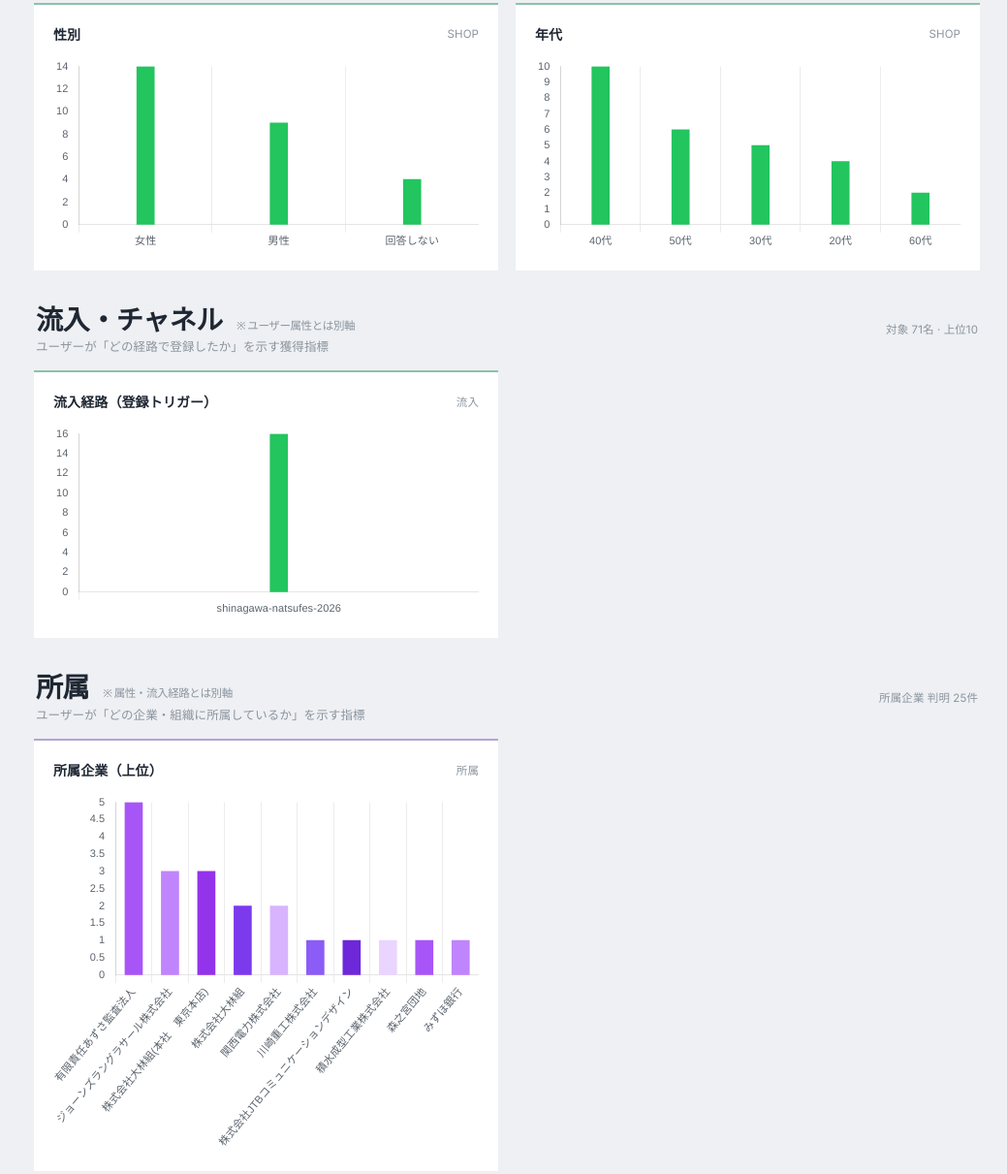
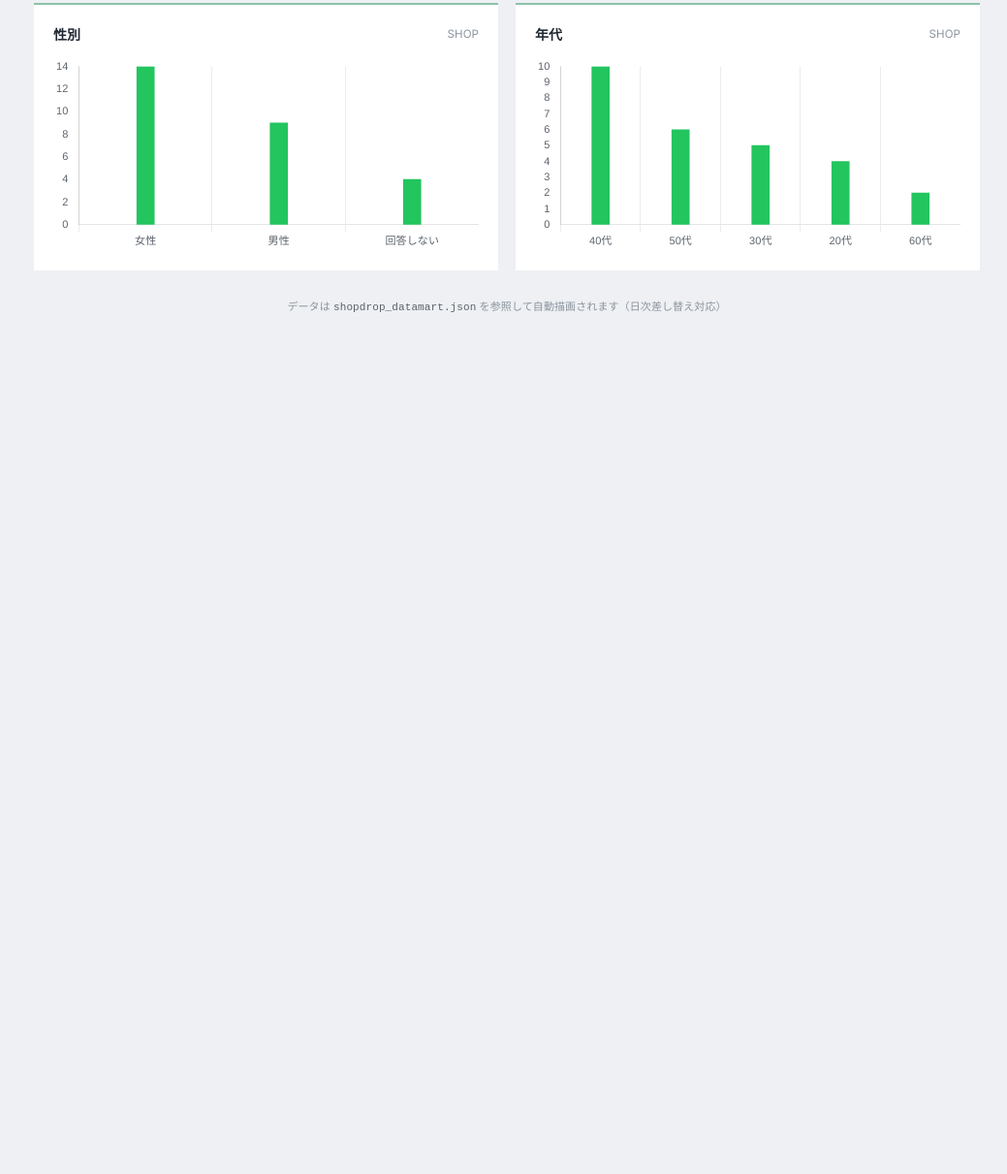
Before and after one commit to ObayashiSmartcity/ShinagawaNatsufes, a plain HTML site: page light2.0/shopdrop.html in a window 1280 px wide. Shown: the part 1589-2800 px from the top of the page at 97% size, without its empty margins (241-1280 px from the left). After the commit the page ends 1960 px from the top, so only its background shows below. Drawn offline with nearby package versions, Linux system fonts and the light colour scheme.

Commit message:
Add files via upload

```diff
--- a/light2.0/app-shopdrop.js
+++ b/light2.0/app-shopdrop.js
@@ -1,34 +1,28 @@
 /* =========================================================================
  *  app-shopdrop.js — ShopDrop Dashboard logic
- *  元の app.js（LINE版）のロジックを踏襲した ShopDrop 版。
- *  【ShopDrop 版の差分】
- *    - データマートが「配列そのまま」でも {records:[]} 形式でも読める
- *    - 年代は age_group（バンド済み）を直接利用
- *    - 登録プラットフォーム(SHOP/DROP) を shop_user_id / drop_account_id から導出
+ *  元の app.js（LINE版）のデザイン/挙動を踏襲した ShopDrop 版。
+ *  【この版の構成】
  *    - KPIは 総登録数 / DROP登録数 / SHOP登録数 の3タイルのみ
  *    - 登録者数グラフは 全体 / DROP / SHOP を切替表示
  *    - ユーザー属性は 性別・年代 のみを 全体/DROP/SHOP の3段で表示
+ *    - 流入チャネル・所属セクションは無し
  *  カラー方針: DROP=青(attr) / SHOP=緑(acq) / それ以外=グレー(gray)
  * ========================================================================= */
 
 const CFG = window.DASHBOARD_CONFIG;
 const F = CFG.fields;
 
-/* ---- Palette (config accents と対応) ---- */
 const C = {
-  attr: "#3b82f6", acq: "#22c55e", rich: "#a855f7", gray: "#94a3b8",
+  attr: "#3b82f6", acq: "#22c55e", gray: "#94a3b8",
   grid: "rgba(16,24,40,.08)", tick: "#5b636c",
 };
-/* 単色パレット（属性グラフは段ごとに1色で塗り、プラットフォーム色を強調） */
-const acqPalette  = ["#22c55e","#2fbf71","#16a34a","#3ddc84","#0e9f6e","#65d6a0","#0b7d54","#4ade80"];
-const richPalette = ["#a855f7","#c084fc","#9333ea","#7c3aed","#d8b4fe","#8b5cf6","#6d28d9","#e9d5ff"];
 
 let RAW = [];
 let CHART_STORE = {};
 let slider = null;
 let dateDomain = { min: null, max: null, days: [] };
 
-/* 折れ線グラフの現在の選択セグメント & 現在の期間 */
+/* 折れ線グラフの選択セグメント & 現在の期間 */
 let linePlat = "all";
 let curFrom = null, curTo = null;
 
@@ -75,13 +69,12 @@ function tokens(val, splitComma) {
   return s.split(",").map(t => t.trim()).filter(Boolean);
 }
 
-/* ---- 年代（age_group はバンド済み文字列） ---- */
 function ageBandOf(r) {
   const g = r[F.ageGroup];
   return (g === undefined || g === null) ? "" : String(g).trim();
 }
 
-/* ---- 登録プラットフォーム(SHOP / DROP) を導出 ---- */
+/* 登録プラットフォーム(SHOP / DROP) を導出 */
 function platformOf(r) {
   const hasShop = r[F.shopId] != null && String(r[F.shopId]).trim() !== "";
   const hasDrop = r[F.dropId] != null && String(r[F.dropId]).trim() !== "";
@@ -130,7 +123,7 @@ async function boot() {
          <span style="color:var(--dim)">HTML を直接ダブルクリックで開くとブラウザ制約で JSON を読めません。
          フォルダ内で <code>python -m http.server</code> を起動し <b>http://localhost:8000</b> からアクセスしてください。</span>`
       : `描画中にエラーが発生しました（${e.message}）。<br>
-         <span style="color:var(--dim)">ブラウザのキャッシュに古い HTML が残っている可能性があります。
+         <span style="color:var(--dim)">キャッシュに古い HTML が残っている可能性があります。
          <b>Ctrl+Shift+R</b>でスーパーリロードしてください。</span>`;
     setHTML("#content", `<div class="state err">${msg}</div>`);
   }
@@ -148,6 +141,7 @@ function bindNav() {
     });
   });
   const sections = [...items].map(i => document.getElementById(i.dataset.target)).filter(Boolean);
+  if (!sections.length) return;
   const io = new IntersectionObserver((entries) => {
     entries.forEach(en => {
       if (en.isIntersecting) {
@@ -162,13 +156,15 @@ function bindNav() {
 /* ---- 折れ線グラフの 全体/DROP/SHOP 切替 ---- */
 function bindLineSeg() {
   const seg = $("#lineSeg");
-  if (!seg) return;
+  if (!seg) { console.warn("[dashboard] #lineSeg が見つかりません"); return; }
   seg.querySelectorAll("button").forEach(b => {
     b.addEventListener("click", () => {
       seg.querySelectorAll("button").forEach(x => x.classList.remove("active"));
       b.classList.add("active");
-      linePlat = b.dataset.plat;
-      if (curFrom && curTo) safe("折れ線", () => renderTimeseries(curFrom, curTo, linePlat));
+      linePlat = b.dataset.plat || "all";
+      const f = curFrom || dateDomain.min;
+      const t = curTo || dateDomain.max;
+      if (f && t) safe("折れ線", () => renderTimeseries(f, t, linePlat));
     });
   });
 }
@@ -206,23 +202,20 @@ function buildSlider() {
 }
 const tipFmt = () => ({ to: (v) => dayKey(new Date(+v)), from: (v) => v });
 
-/* ========================= filtering / aggregation ========================= */
+/* ========================= aggregation ========================= */
 function inRange(r, from, to) {
   const d = toDate(r[F.addedAt]);
   return d && d >= startOf(from) && d <= endOf(to);
 }
-
 function valueOf(r, field) {
   if (field === "__ageGroup") return ageBandOf(r);
   if (field === "__platform") return platformOf(r);
   return r[field];
 }
-
 function countBy(rows, field, opts = {}) {
   const map = new Map();
   rows.forEach(r => {
-    const val = valueOf(r, field);
-    const toks = tokens(val, opts.splitComma);
+    const toks = tokens(valueOf(r, field), opts.splitComma);
     if (!toks.length) {
       if (opts.includeEmpty) map.set(CFG.emptyLabel, (map.get(CFG.emptyLabel)||0)+1);
       return;
@@ -238,12 +231,10 @@ function countBy(rows, field, opts = {}) {
 function render(from, to) {
   curFrom = from; curTo = to;
   const rows = RAW.filter(r => inRange(r, from, to));
-  safe("KPI",         () => renderKPIs(rows));
-  safe("折れ線",       () => renderTimeseries(from, to, linePlat));
-  safe("属性(3段)",    () => renderAttributes(rows));
-  safe("流入チャート",  () => renderCharts(rows, CFG.acquisitionCharts,"#acqGrid", acqPalette,  "流入"));
-  safe("所属チャート",  () => renderCharts(rows, CFG.engagementCharts, "#engGrid", richPalette, "所属"));
-  safe("メタ更新",      () => updateMeta(rows));
+  safe("KPI",        () => renderKPIs(rows));
+  safe("折れ線",      () => renderTimeseries(from, to, linePlat));
+  safe("属性(3段)",   () => renderAttributes(rows));
+  safe("メタ更新",     () => updateMeta(rows));
 }
 
 /* ---- KPI (3タイル: 総登録数 / DROP / SHOP) ---- */
@@ -254,8 +245,7 @@ function renderKPIs(rows) {
   const vals = { total, dropUsers: dropU, shopUsers: shopU };
 
   const html = CFG.kpis.map(k => {
-    const accent = k.accent === "attr" ? "attr" : k.accent === "acq" ? "acq"
-                 : k.accent === "rich" ? "rich" : k.accent === "gray" ? "gray" : "";
+    const accent = k.accent || "";
     const v = vals[k.key] ?? 0;
     const unit = k.unit ? `<span class="u">${k.unit}</span>` : "";
     return `
@@ -319,7 +309,7 @@ function renderTimeseries(from, to, plat) {
   });
 }
 
-/* ---- ユーザー属性: 性別・年代を 全体 / DROP / SHOP の3段で表示 ---- */
+/* ---- ユーザー属性: 性別・年代を横並び / 全体・DROP・SHOP を縦3段 ---- */
 function renderAttributes(rows) {
   const host = $("#attrGrid");
   if (!host) { console.warn("[dashboard] #attrGrid が見つかりません"); return; }
@@ -335,20 +325,19 @@ function renderAttributes(rows) {
   segs.forEach(seg => {
     const sub = rows.filter(seg.match);
 
-    // 段ラベル
+    // 段ラベル（人数付き）
     host.insertAdjacentHTML("beforeend",
       `<div class="tier-label ${seg.cls}">
          <span class="tier-name">${seg.label}</span>
          <span class="tier-count">${sub.length.toLocaleString()}名</span>
        </div>`);
 
-    // 段内の 性別 + 年代（2カラム）
+    // 段内に 性別 + 年代 を横並び（2カラム）
     let panels = "";
     charts.forEach(c => {
       const canvasId = `attr_${seg.key}_${c.key}`;
       const realField = (c.field && c.field.indexOf("__") === 0) ? c.field : (F[c.field] || c.field);
-      const split = c.multi ? true : false;
-      const agg = countBy(sub, realField, { splitComma: split });
+      const agg = countBy(sub, realField, { splitComma: !!c.multi });
       panels += agg.labels.length
         ? panelCanvas(c.title, canvasId, seg.label, agg.labels.length)
         : panelEmpty(c.title, seg.label);
@@ -359,29 +348,9 @@ function renderAttributes(rows) {
     charts.forEach(c => {
       const canvasId = `attr_${seg.key}_${c.key}`;
       const realField = (c.field && c.field.indexOf("__") === 0) ? c.field : (F[c.field] || c.field);
-      const split = c.multi ? true : false;
-      const agg = countBy(sub, realField, { splitComma: split });
+      const agg = countBy(sub, realField, { splitComma: !!c.multi });
       if (agg.labels.length) drawBarH(canvasId, agg, [seg.color], 0);
     });
-  });
-}
-
-/* ---- ドメイン別 横棒グラフ群（流入・所属用）---- */
-function renderCharts(rows, list, hostSel, palette, tag) {
-  const host = $(hostSel);
-  if (!host) { console.warn(`[dashboard] ${hostSel} が見つかりません`); return; }
-  host.innerHTML = "";
-  list.forEach((c, i) => {
-    const canvasId = `${hostSel.slice(1)}_${c.key}`;
-    const realField = (c.field && c.field.indexOf("__") === 0) ? c.field : (F[c.field] || c.field);
-    const split = c.multi ? true : false;
-    const agg = countBy(rows, realField, { includeEmpty: false, splitComma: split });
-    if (!agg.labels.length) {
-      host.insertAdjacentHTML("beforeend", panelEmpty(c.title, tag));
-      return;
-    }
-    host.insertAdjacentHTML("beforeend", panelCanvas(c.title, canvasId, tag, agg.labels.length));
-    drawBarH(canvasId, agg, palette, i);
   });
 }
 
@@ -410,8 +379,6 @@ function updateMeta(rows) {
   const dropU = rows.filter(isDrop).length;
   const shopU = rows.filter(isShop).length;
   setText("#attrMeta", `全体 ${rows.length} · DROP ${dropU} · SHOP ${shopU}`);
-  setText("#acqMeta",  `対象 ${rows.length}名 · 上位${CFG.topN}`);
-  setText("#richMeta", `所属企業 判明 ${rows.filter(r=>tokens(r[F.enterprise]).length).length}件`);
 }
 
 /* ========================= chart option factory ========================= */
--- a/light2.0/config-shopdrop.js
+++ b/light2.0/config-shopdrop.js
@@ -11,27 +11,23 @@ window.DASHBOARD_CONFIG = {
 
   /* --- ブランド ---------------------------------------------------------- */
   brand: {
-    title: "ShopDrop Audience Intelligence",
+    title: "ShopDrop Growth Tracker",
     subtitle: "Shop & Drop Registration Analytics",
   },
 
   /* --- フィールド名マッピング -------------------------------------------- */
   fields: {
-    id:         "user_id",
-    name:       "display_name",
-    addedAt:    "registered_at",      // 登録日時（LINE版の friend_added_at 相当）
-    blocked:    "deleted",            // 削除フラグ（1=削除）
-    gender:     "Q1_単一選択",        // 性別 → Attribute
-    ageGroup:   "age_group",          // 年代（バンド済み）→ Attribute
-    area:       "area_name",          // 居住/所属エリア
-    building:   "Q3_単一選択",        // 所属ビル
-    source:     "source",             // 流入経路（登録トリガー）
-    enterprise: "enterprise_name",    // 所属企業
-    shopId:     "shop_user_id",       // SHOP 登録ID（プラットフォーム判定）
-    dropId:     "drop_account_id",    // DROP 登録ID（プラットフォーム判定）
+    id:       "user_id",
+    name:     "display_name",
+    addedAt:  "registered_at",      // 登録日時
+    blocked:  "deleted",            // 削除フラグ（1=削除）
+    gender:   "Q1_単一選択",        // 性別
+    ageGroup: "age_group",          // 年代（バンド済み）
+    shopId:   "shop_user_id",       // SHOP 登録ID（プラットフォーム判定）
+    dropId:   "drop_account_id",    // DROP 登録ID（プラットフォーム判定）
   },
 
-  /* --- KPIタイル（3指標のみ）-------------------------------------------- *
+  /* --- KPIタイル（3指標のみ）------------------------------------------- *
    * カラー: total=グレー / DROP=青(attr) / SHOP=緑(acq)                   */
   kpis: [
     { key: "total",     label: "総登録数",    caption: "選択期間の登録合計", accent: "gray" },
@@ -41,24 +37,14 @@ window.DASHBOARD_CONFIG = {
 
   /* --- 折れ線グラフ設定（全体 / DROP / SHOP 切替対応）------------------- */
   timeseries: {
-    headroom: 1.25,     // Y軸上限 = ピーク × この倍率 を「切りの良い数」に丸め
+    headroom: 1.25,
     cumulative: false,
   },
 
-  /* --- ドメイン① ユーザー属性（性別・年代のみ / 全体・DROP・SHOP 3段）-- */
+  /* --- ユーザー属性（性別・年代のみ / 全体・DROP・SHOP 3段で表示）------ */
   attributeCharts: [
     { key: "gender",  title: "性別", field: "gender",     multi: true  },
     { key: "ageBand", title: "年代", field: "__ageGroup", multi: false },
-  ],
-
-  /* --- ドメイン② 流入経路（緑）----------------------------------------- */
-  acquisitionCharts: [
-    { key: "source", title: "流入経路（登録トリガー）", field: "source", multi: false },
-  ],
-
-  /* --- ドメイン③ 所属・エンゲージメント（紫）--------------------------- */
-  engagementCharts: [
-    { key: "enterprise", title: "所属企業（上位）", field: "enterprise", multi: false },
   ],
 
   /* --- 棒グラフ表示上限（上位N件・横棒）--------------------------------- */
--- a/light2.0/shopdrop.html
+++ b/light2.0/shopdrop.html
@@ -42,8 +42,6 @@
         <div class="cap">Analytics</div>
         <div class="nav-item active" data-target="overview"><span class="ic">◧</span> Overview</div>
         <div class="nav-item" data-target="attributes"><span class="ic attr">◔</span> Attribute（属性）</div>
-        <div class="nav-item" data-target="acquisition"><span class="ic acq">◕</span> Acquisition（流入）</div>
-        <div class="nav-item" data-target="engagement"><span class="ic rich">◱</span> Engagement（所属）</div>
       </nav>
 
       <div class="side-foot">
@@ -60,7 +58,7 @@
         <div>
           <img src="04_obayashi_c.png" alt="大林組 OBAYASHI" class="brand-logo-mobile" />
           <h1>ShopDrop Growth Tracker</h1>
-          <p>ShopDrop 登録者の属性・流入経路・所属を統合分析</p>
+          <p>ShopDrop 登録者の属性を SHOP / DROP 別に分析</p>
         </div>
         <div class="status">
           <span class="pulse"></span>
@@ -87,8 +85,8 @@
       </section>
 
       <div id="content">
-        <!-- 折れ線 + ドメイン凡例 -->
-        <section class="grid-line">
+        <!-- 折れ線（全体 / DROP / SHOP 切替） -->
+        <section class="grid-line-full">
           <div class="panel">
             <div class="panel-head">
               <h3>日毎の登録者数</h3>
@@ -102,25 +100,9 @@
             <div class="line-sub"><span id="lineMeta">–</span></div>
             <div class="chart-box tall"><canvas id="lineChart"></canvas></div>
           </div>
-
-          <div class="panel">
-            <div class="panel-head">
-              <h3>分析ドメイン</h3>
-              <span class="sub">3つの独立軸</span>
-            </div>
-            <p style="font-size:12.5px;color:var(--muted);line-height:1.7;margin:2px 0 14px">
-              本ダッシュボードは性質の異なる3軸を<b>色で明確に分離</b>しています。
-              属性・流入経路・所属は別物として解釈してください。
-            </p>
-            <div class="domain-legend">
-              <span class="lg-attr"><i></i><b style="color:var(--text)">DROP</b>（青）／ <b style="color:var(--text)">SHOP</b>（緑）でプラットフォームを識別</span>
-              <span class="lg-acq"><i></i><b style="color:var(--text)">流入・チャネル</b>（緑）— どの経路で登録したか</span>
-              <span class="lg-rich"><i></i><b style="color:var(--text)">所属</b>（紫）— どの企業に属するか</span>
-            </div>
-          </div>
         </section>
 
-        <!-- ===== Domain 1: Attribute (青) — 性別/年代を 全体/DROP/SHOP の3段で ===== -->
+        <!-- ===== ユーザー属性: 性別/年代を横並び, 全体/DROP/SHOP を縦3段 ===== -->
         <div class="section-label dom-attr" id="attributes">
           <div>
             <h2>ユーザー属性</h2>
@@ -129,26 +111,6 @@
           <span class="meta" id="attrMeta">–</span>
         </div>
         <section class="dom-attr attr-tiers" id="attrGrid"></section>
-
-        <!-- ===== Domain 2: Acquisition (緑) ===== -->
-        <div class="section-label dom-acq" id="acquisition">
-          <div>
-            <h2>流入・チャネル <span class="note">※ ユーザー属性とは別軸</span></h2>
-            <p>ユーザーが「どの経路で登録したか」を示す獲得指標</p>
-          </div>
-          <span class="meta" id="acqMeta">–</span>
-        </div>
-        <section class="grid-2 dom-acq" id="acqGrid"></section>
-
-        <!-- ===== Domain 3: Engagement / 所属 (紫) ===== -->
-        <div class="section-label dom-rich" id="engagement">
-          <div>
-            <h2>所属 <span class="note">※ 属性・流入経路とは別軸</span></h2>
-            <p>ユーザーが「どの企業・組織に所属しているか」を示す指標</p>
-          </div>
-          <span class="meta" id="richMeta">–</span>
-        </div>
-        <section class="grid-2 dom-rich" id="engGrid"></section>
 
         <div class="footer-note">
           データは <code>shopdrop_datamart.json</code> を参照して自動描画されます（日次差し替え対応）
--- a/light2.0/styles.css
+++ b/light2.0/styles.css
@@ -326,6 +326,9 @@ a.switch-item.active {
 
 /* ---- KPI 3タイル & カラー（DROP=青 / SHOP=緑 / 総登録=グレー）---- */
 .kpis.kpis-3 { grid-template-columns: repeat(3, 1fr); }
+
+/* ---- 折れ線グラフ 単独フル幅パネル（右の凡例パネル廃止に伴い）---- */
+.grid-line-full { display: block; margin-bottom: 6px; }
 .kpi.gray { border-top: 3px solid var(--gray); }
 .kpi.attr { border-top: 3px solid var(--attr); }
 .kpi.acq  { border-top: 3px solid var(--acq);  }
```
Also changed, not shown: light2.0/README.txt (added).
